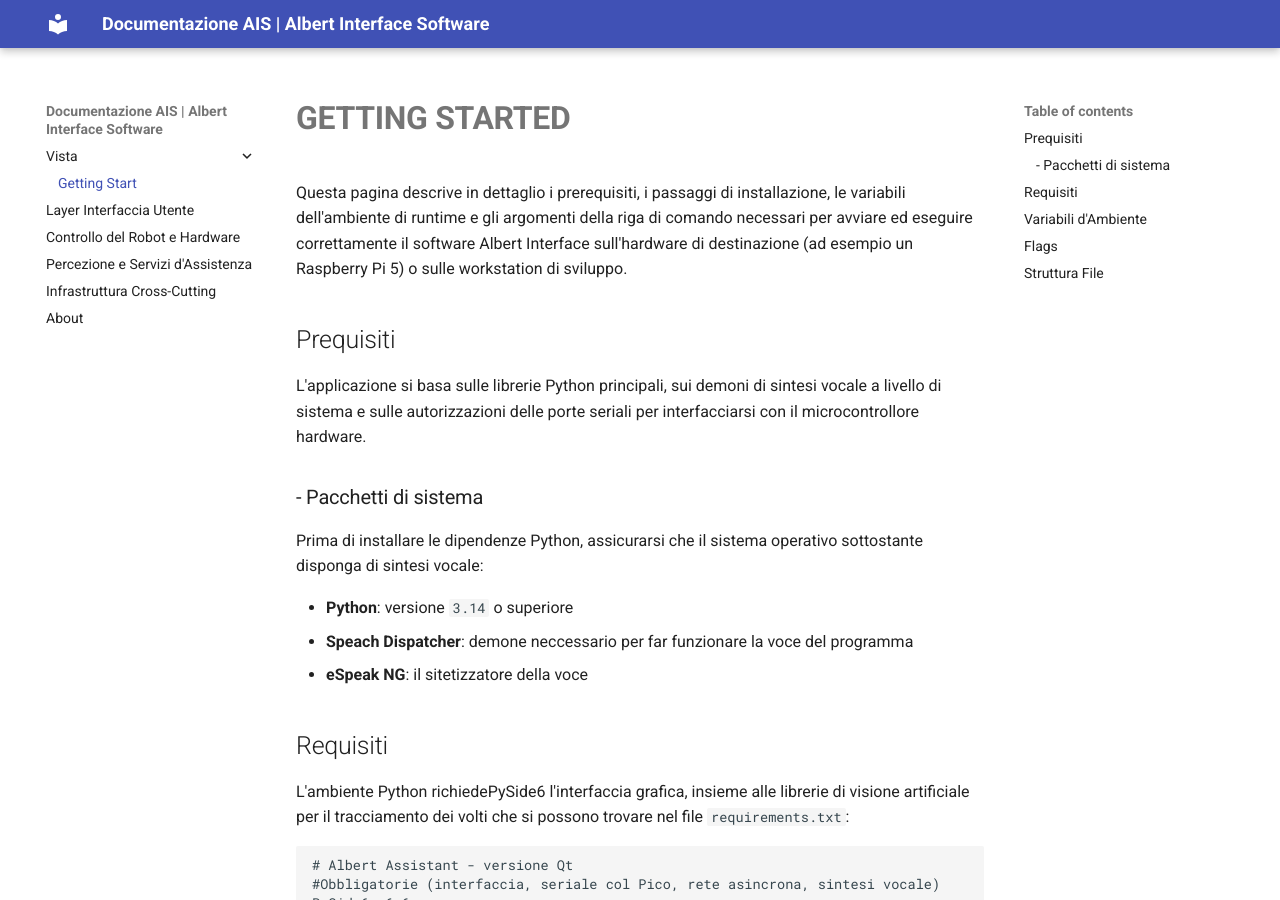
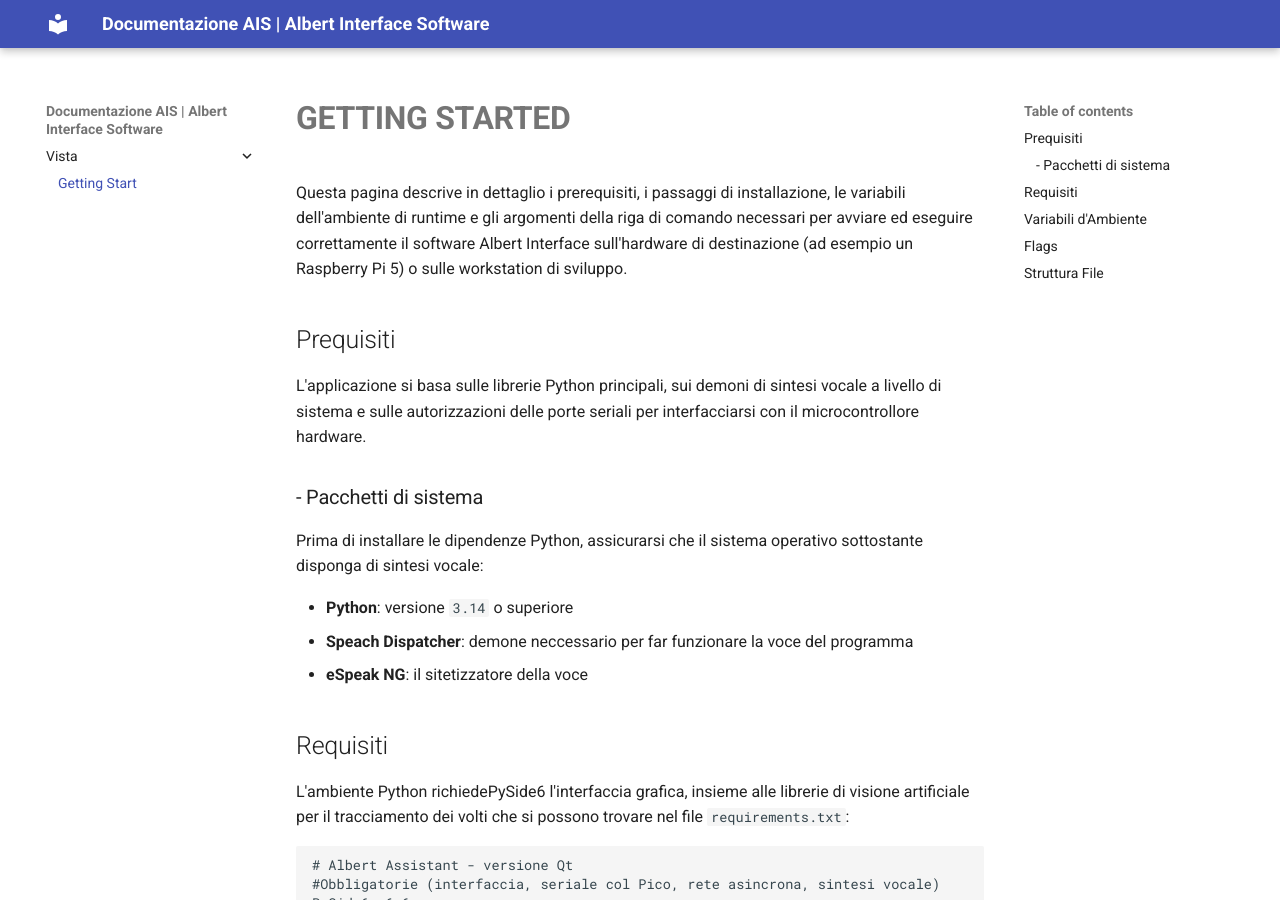
Before and after one commit to FabrizioCoding121316/AlbertInterfaceSoftware-docs, an MkDocs documentation site: the page built from docs/introduzione/get-strt.md, in a window 1280 px wide and 900 px high. Built offline with MkDocs 1.6.1 and Material for MkDocs 9.7.7, drawn with Linux system fonts in a browser that asks for light colours; part of the change alters nothing that is shown.

Commit message:
Update mkdocs.yml

```diff
--- a/mkdocs.yml
+++ b/mkdocs.yml
@@ -11,11 +11,11 @@ nav:
   - Vista:
     - introduzione/index.md
     - Getting Start: 'introduzione/get-strt.md'
-  - Layer Interfaccia Utente: 'ui.md'
-  - Controllo del Robot e Hardware: 'robot_hb.md'
-  - Percezione e Servizi d'Assistenza: 'p_as.md'
-  - Infrastruttura Cross-Cutting: 'p_as.md'
-  - About: 'about.mb'
+  #- Layer Interfaccia Utente: 'ui.md'
+  #- Controllo del Robot e Hardware: 'robot_hb.md'
+  #- Percezione e Servizi d'Assistenza: 'p_as.md'
+  #- Infrastruttura Cross-Cutting: 'p_as.md'
+  #- About: 'about.mb'
 
 
 
```
